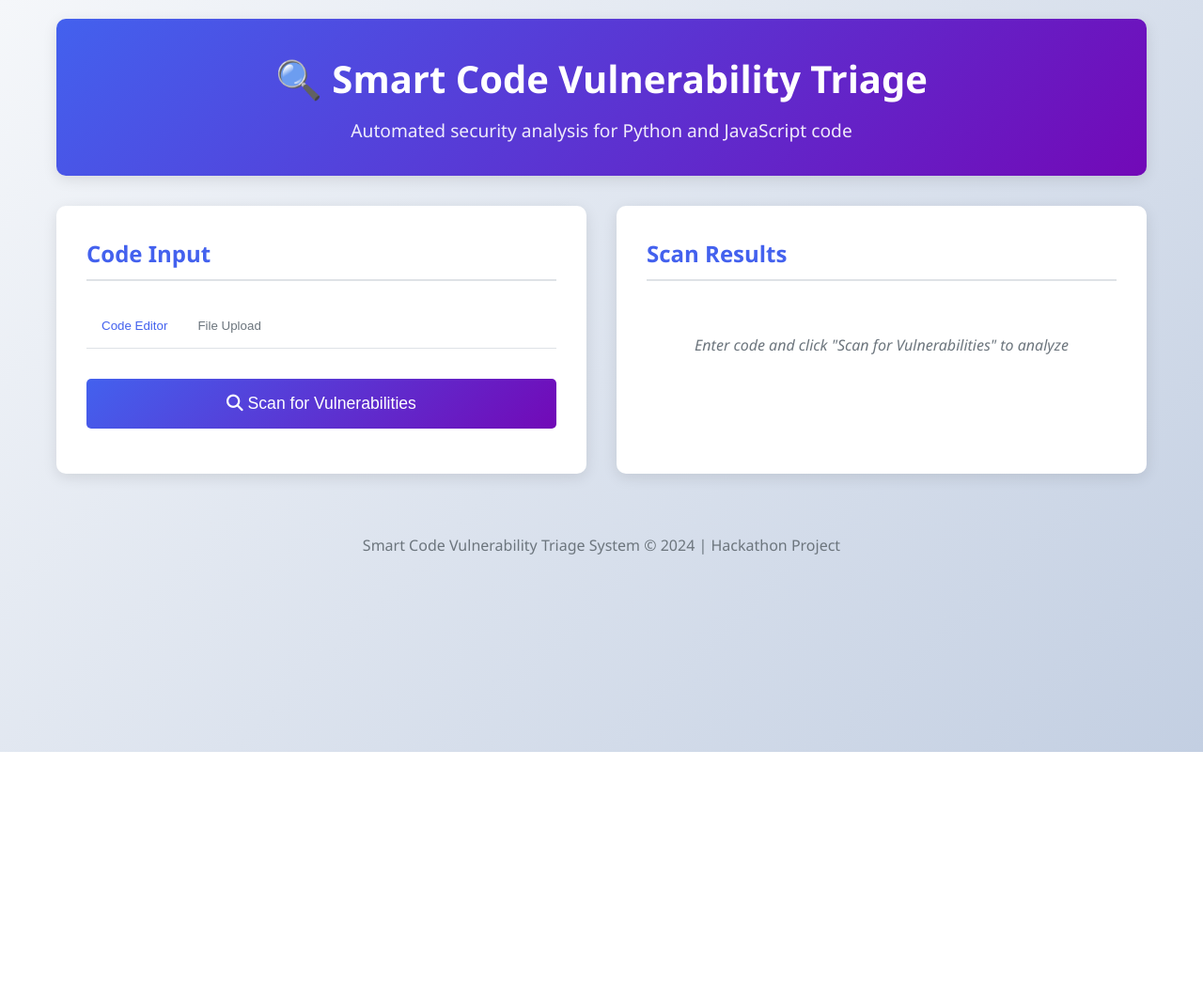
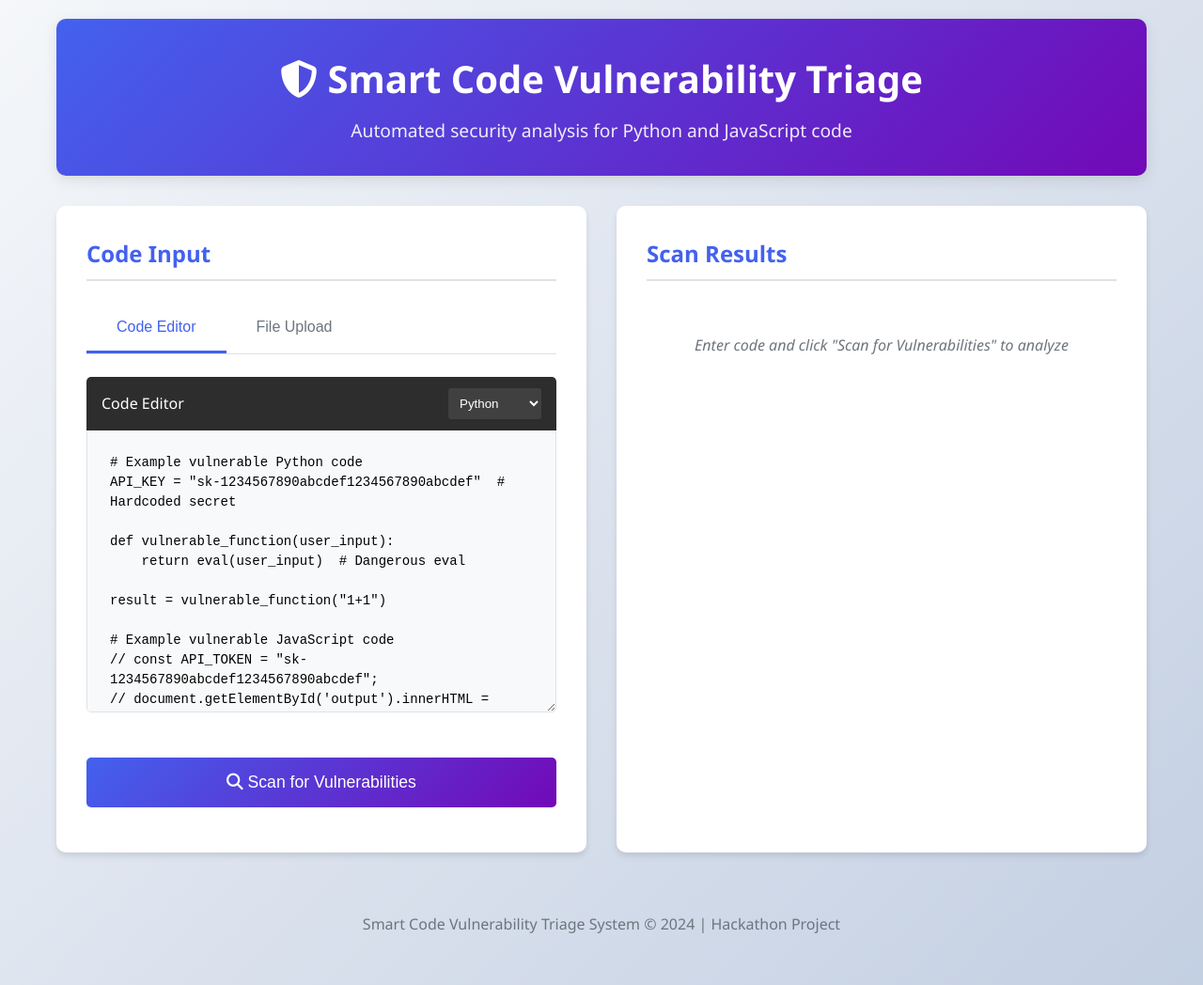
Before and after one commit to KuantumKnight/Vulnscanner, a Flask app: page / in a window 1280 px wide. Shown: the whole page at 94% size. Before the commit the page ends 800 px from the top, so only its background shows below. Run offline with Flask 3, Linux system fonts and the light colour scheme.

Commit message:
Update index.html

```diff
--- a/templates/index.html
+++ b/templates/index.html
@@ -17,6 +17,8 @@
             --light: #f8f9fa;
             --gray: #6c757d;
             --border: #dee2e6;
+            --card-shadow: 0 4px 6px rgba(0, 0, 0, 0.1);
+            --hover-shadow: 0 8px 15px rgba(0, 0, 0, 0.2);
         }
 
         * {
@@ -75,7 +77,7 @@
             background: white;
             border-radius: 10px;
             padding: 2rem;
-            box-shadow: 0 4px 15px rgba(0, 0, 0, 0.1);
+            box-shadow: var(--card-shadow);
         }
 
         .section-title {
@@ -86,17 +88,39 @@
         }
 
         /* Tab styles */
-        .tab-btn.active {
-            border-bottom: 3px solid var(--primary);
-            color: var(--primary);
+        .tabs {
+            display: flex;
+            margin-bottom: 1.5rem;
+            border-bottom: 1px solid var(--border);
         }
 
         .tab-btn {
+            background: none;
+            border: none;
+            padding: 1rem 2rem;
+            cursor: pointer;
+            font-size: 1rem;
+            font-weight: 500;
             color: var(--gray);
+            border-bottom: 3px solid transparent;
+            transition: all 0.3s ease;
         }
 
         .tab-btn:hover {
             color: var(--primary);
+        }
+
+        .tab-btn.active {
+            color: var(--primary);
+            border-bottom: 3px solid var(--primary);
+        }
+
+        .tab-content {
+            display: none;
+        }
+
+        .tab-content.active {
+            display: block;
         }
 
         .editor-container {
@@ -360,19 +456,15 @@
             }
         }
 
-        .tab-content {
+        #file-input {
             display: none;
-        }
-
-        .tab-content:first-child {
-            display: block;
         }
     </style>
 </head>
 <body>
     <div class="container">
         <div class="header">
-            <h1>🔍 Smart Code Vulnerability Triage</h1>
+            <h1><i class="fas fa-shield-alt"></i> Smart Code Vulnerability Triage</h1>
             <p>Automated security analysis for Python and JavaScript code</p>
         </div>
 
@@ -381,13 +473,13 @@
                 <h2 class="section-title">Code Input</h2>
 
                 <!-- Tab Navigation -->
-                <div style="display: flex; margin-bottom: 1rem; border-bottom: 1px solid var(--border);">
-                    <button id="editor-tab" class="tab-btn active" style="padding: 1rem; background: none; border: none; cursor: pointer; font-weight: 500;">Code Editor</button>
-                    <button id="upload-tab" class="tab-btn" style="padding: 1rem; background: none; border: none; cursor: pointer; font-weight: 500;">File Upload</button>
+                <div class="tabs">
+                    <button class="tab-btn active" data-tab="editor">Code Editor</button>
+                    <button class="tab-btn" data-tab="upload">File Upload</button>
                 </div>
 
                 <!-- Code Editor Tab -->
-                <div id="editor-content" class="tab-content">
+                <div id="editor-tab" class="tab-content active">
                     <div class="editor-container">
                         <div class="editor-header">
                             <span>Code Editor</span>
@@ -412,26 +504,28 @@ result = vulnerable_function("1+1")
                 </div>
 
                 <!-- File Upload Tab -->
-                <div id="upload-content" class="tab-content" style="display: none;">
-                    <div id="drop-area" style="border: 2px dashed var(--border); border-radius: 10px; padding: 2rem; text-align: center; background: #f8f9fa; cursor: pointer; transition: all 0.3s ease;">
-                        <i class="fas fa-cloud-upload-alt" style="font-size: 3rem; color: var(--primary); margin-bottom: 1rem;"></i>
+                <div id="upload-tab" class="tab-content">
+                    <div class="upload-area" id="drop-area">
+                        <i class="fas fa-cloud-upload-alt upload-icon"></i>
                         <h3>Drag & Drop your code files here</h3>
-                        <p style="color: var(--gray); margin: 1rem 0;">Supports .py and .js files</p>
-                        <p style="color: var(--gray); margin-bottom: 1rem;">or</p>
-                        <button id="browse-btn" class="btn" style="width: auto; display: inline-block;">Browse Files</button>
-                        <input type="file" id="file-input" accept=".py,.js" style="display: none;">
+                        <p>Supports .py and .js files</p>
+                        <p style="color: var(--gray); margin: 1rem 0;">or</p>
+                        <button class="browse-btn" id="browse-btn">
+                            <i class="fas fa-folder-open"></i> Browse Files
+                        </button>
+                        <input type="file" id="file-input" accept=".py,.js">
                     </div>
-                    <div id="file-info" style="margin-top: 1rem; padding: 1rem; background: #e3f2fd; border-radius: 5px; display: none;">
+                    <div class="file-info" id="file-info">
                         <h4>Selected File:</h4>
                         <p id="file-name"></p>
-                        <button id="clear-file" style="background: var(--gray); color: white; border: none; padding: 0.5rem 1rem; border-radius: 5px; cursor: pointer;">Clear</button>
+                        <button class="clear-btn" id="clear-file">Clear Selection</button>
                     </div>
                 </div>
 
-                <button id="scanBtn" class="btn">
+                <button class="btn" id="scan-btn">
                     <i class="fas fa-search"></i> Scan for Vulnerabilities
                 </button>
-                <div id="loading" class="loading" style="display: none;">
+                <div class="loading" id="loading">
                     <i class="fas fa-spinner"></i> Scanning code...
                 </div>
             </div>
@@ -455,43 +549,52 @@ result = vulnerable_function("1+1")
 
     <script>
         document.addEventListener('DOMContentLoaded', function() {
-            // Tab switching functionality
-            document.getElementById('editor-tab').addEventListener('click', function() {
-                document.getElementById('editor-tab').classList.add('active');
-                document.getElementById('upload-tab').classList.remove('active');
-                document.getElementById('editor-content').style.display = 'block';
-                document.getElementById('upload-content').style.display = 'none';
-            });
-
-            document.getElementById('upload-tab').addEventListener('click', function() {
-                document.getElementById('upload-tab').classList.add('active');
-                document.getElementById('editor-tab').classList.remove('active');
-                document.getElementById('upload-content').style.display = 'block';
-                document.getElementById('editor-content').style.display = 'none';
-            });
-
-            // File upload functionality
+            // DOM Elements
+            const tabButtons = document.querySelectorAll('.tab-btn');
+            const tabContents = document.querySelectorAll('.tab-content');
             const dropArea = document.getElementById('drop-area');
             const fileInput = document.getElementById('file-input');
             const browseBtn = document.getElementById('browse-btn');
             const fileInfo = document.getElementById('file-info');
             const fileName = document.getElementById('file-name');
             const clearFileBtn = document.getElementById('clear-file');
+            const codeInput = document.getElementById('codeInput');
+            const scanBtn = document.getElementById('scan-btn');
+            const loading = document.getElementById('loading');
+            const results = document.getElementById('results');
+            const languageSelect = document.getElementById('language-select');
+
+            // State
             let selectedFile = null;
 
-            // Browse button click
+            // Tab Switching
+            tabButtons.forEach(button => {
+                button.addEventListener('click', () => {
+                    // Remove active class from all buttons and contents
+                    tabButtons.forEach(btn => btn.classList.remove('active'));
+                    tabContents.forEach(content => content.classList.remove('active'));
+
+                    // Add active class to clicked button
+                    button.classList.add('active');
+
+                    // Show corresponding content
+                    const tabId = button.getAttribute('data-tab');
+                    document.getElementById(`${tabId}-tab`).classList.add('active');
+                });
+            });
+
+            // File Upload Functionality
             browseBtn.addEventListener('click', () => {
                 fileInput.click();
             });
 
-            // File input change
             fileInput.addEventListener('change', (e) => {
                 if (e.target.files.length > 0) {
                     handleFile(e.target.files[0]);
                 }
             });
 
-            // Drag and drop events
+            // Drag and Drop Events
             ['dragenter', 'dragover', 'dragleave', 'drop'].forEach(eventName => {
                 dropArea.addEventListener(eventName, preventDefaults, false);
             });
@@ -510,13 +613,11 @@ result = vulnerable_function("1+1")
             });
 
             function highlight() {
-                dropArea.style.borderColor = 'var(--primary)';
-                dropArea.style.backgroundColor = '#e3f2fd';
+                dropArea.classList.add('drag-over');
             }
 
             function unhighlight() {
-                dropArea.style.borderColor = 'var(--border)';
-                dropArea.style.backgroundColor = '#f8f9fa';
+                dropArea.classList.remove('drag-over');
             }
 
             // Handle dropped file
@@ -533,14 +634,13 @@ result = vulnerable_function("1+1")
                 if (file.name.endsWith('.py') || file.name.endsWith('.js')) {
                     selectedFile = file;
                     fileName.textContent = `${file.name} (${formatFileSize(file.size)})`;
-                    fileInfo.style.display = 'block';
+                    fileInfo.classList.add('show');
 
                     // Auto-read file content
                     const reader = new FileReader();
                     reader.onload = function(e) {
-                        document.getElementById('codeInput').value = e.target.result;
+                        codeInput.value = e.target.result;
                         // Auto-select language based on file extension
-                        const languageSelect = document.getElementById('language-select');
                         languageSelect.value = file.name.endsWith('.py') ? 'python' : 'javascript';
                     };
                     reader.readAsText(file);
@@ -552,7 +652,7 @@ result = vulnerable_function("1+1")
             // Clear selected file
             clearFileBtn.addEventListener('click', () => {
                 selectedFile = null;
-                fileInfo.style.display = 'none';
+                fileInfo.classList.remove('show');
                 fileInput.value = '';
             });
 
@@ -565,55 +665,24 @@ result = vulnerable_function("1+1")
                 return parseFloat((bytes / Math.pow(k, i)).toFixed(2)) + ' ' + sizes[i];
             }
 
-            // Main functionality
-            const scanBtn = document.getElementById('scanBtn');
-            const codeInput = document.getElementById('codeInput');
-            const resultsDiv = document.getElementById('results');
-            const loadingDiv = document.getElementById('loading');
-
+            // Scan Functionality
             scanBtn.addEventListener('click', async function() {
-                const activeTab = document.querySelector('.tab-btn.active').id;
-
-                if (activeTab === 'editor-tab') {
-                    // Use code from editor
                 const code = codeInput.value.trim();
                 if (!code) {
                     showToast('Please enter some code to scan', 'error');
                     return;
                 }
-                    await scanCode(code, document.getElementById('language-select').value);
-                } else {
-                    // Use code from file or editor
-                    const code = codeInput.value.trim();
-                    if (!code) {
-                        showToast('Please select a file or enter code', 'error');
-                        return;
-                    }
-                    const language = selectedFile ?
-                        (selectedFile.name.endsWith('.py') ? 'python' : 'javascript') :
-                        document.getElementById('language-select').value;
+
+                const language = languageSelect.value;
                 await scanCode(code, language);
-                }
             });
 
             async function scanCode(code, language) {
                 // Show loading
-                loadingDiv.style.display = 'block';
+                loading.classList.add('show');
                 scanBtn.disabled = true;
 
                 try {
-                    // In a real implementation, this would call your backend API
-                    // For now, we'll simulate the response
-                    await simulateScan(code, language);
-                } catch (error) {
-                    showToast('Error scanning code: ' + error.message, 'error');
-                } finally {
-                    loadingDiv.style.display = 'none';
-                    scanBtn.disabled = false;
-                }
-            }
-
-            async function simulateScan(code, language) {
                     // Simulate API delay
                     await new Promise(resolve => setTimeout(resolve, 1500));
 
@@ -678,6 +747,14 @@ result = vulnerable_function("1+1")
                                    findings.some(f => f.severity === 'High') ? 'High' : 'Medium',
                         findings: findings
                     });
+
+                    showToast(`Scan complete! Found ${findings.length} issues.`, 'success');
+                } catch (error) {
+                    showToast('Error scanning code: ' + error.message, 'error');
+                } finally {
+                    loading.classList.remove('show');
+                    scanBtn.disabled = false;
+                }
             }
 
             function displayResults(result) {
@@ -732,8 +809,7 @@ result = vulnerable_function("1+1")
                     `;
                 }
 
-                resultsDiv.innerHTML = html;
-                showToast(`Scan complete! Found ${result.total_findings} issues.`, 'success');
+                results.innerHTML = html;
             }
 
             function getRiskColor(riskLevel) {
```
Also changed, not shown: other parts of templates/index.html (+74 -2 lines). Lines whose indentation alone changed are shown as unchanged.
